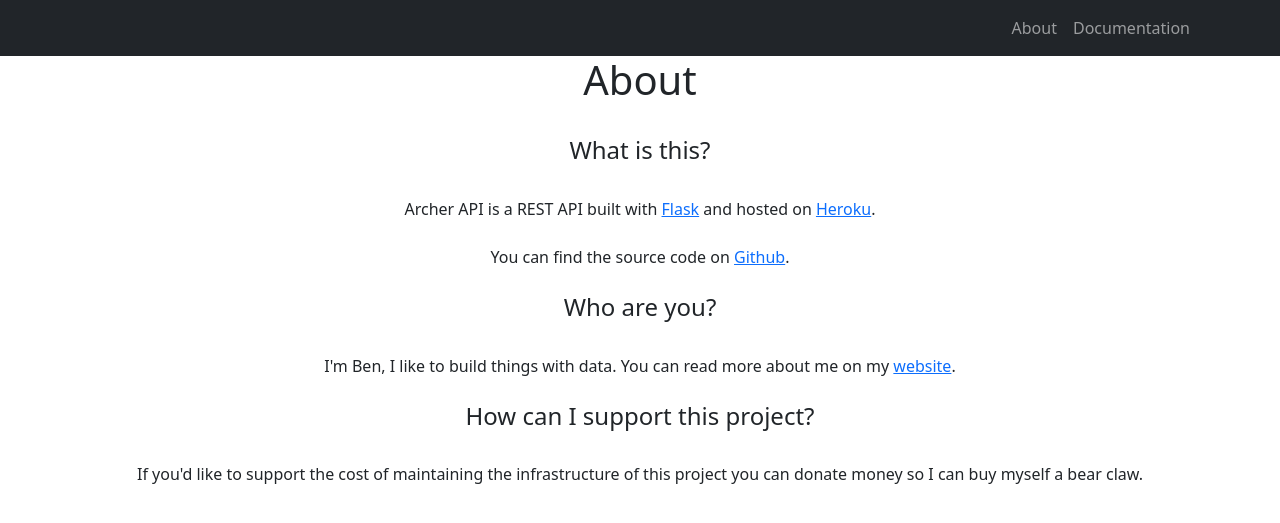
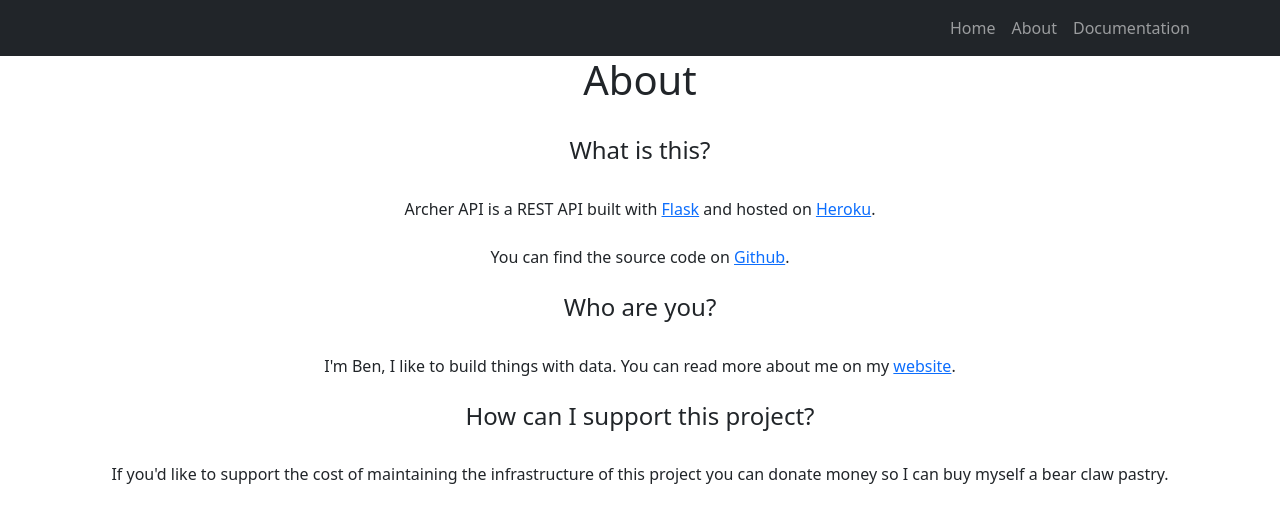
Before and after one commit to ben-n93/Archer_API, a Python web app: template templates/about.html in a window 1280 px wide. Shown: the top 523 px of the page. Run offline with Jinja, Linux system fonts and the light colour scheme; the template is opened without the code that fills it, so the values that code supplies are empty; some libraries are stand-ins or nearby versions.

Commit message:
updated documentation and about page

```diff
--- a/swagger.yml
+++ b/swagger.yml
@@ -6,6 +6,8 @@ info:
     Archer API is a REST API based on the adult animated sitcom Archer.
 
     It provides data about the show's episodes, characters and quotes.
+
+    Github: https://github.com/ben-n93/archer_api
   version: "1.0.0"
   x-logo:
     url: 'https://www.archerapi.com/logo.png'
--- a/templates/about.html
+++ b/templates/about.html
@@ -10,6 +10,7 @@
     <!-- Core theme CSS (includes Bootstrap)-->
     <link href="{{ url_for('static', filename='styles.css') }}" rel="stylesheet" type="text/css" />
     <link rel="stylesheet" href="https://.jsdelivr.net/npm/bootstrap@5.1.3/dist/css/bootstrap.min.css">
+    <link rel="icon" href="https://www.archerapi.com/archer_favicon.png">
 
     <style>
         img {
@@ -37,6 +38,7 @@
                 aria-label="Toggle navigation"><span class="navbar-toggler-icon"></span></button>
             <div class="collapse navbar-collapse" id="navbarSupportedContent">
                 <ul class="navbar-nav ms-auto mb-2 mb-lg-0">
+                    <li class="nav-item"><a class="nav-link" href="https://www.archerapi.com">Home</a></li>
                     <li class="nav-item"><a class="nav-link" href="https://www.archerapi.com/about">About</a></li>
                     <li class="nav-item"><a class="nav-link"
                             href="https://www.archerapi.com/documentation">Documentation</a></li>
@@ -56,7 +58,7 @@
         Archer API is a REST API built with <a href="https://flask.palletsprojects.com/en/2.2.x/">Flask</a> and hosted
         on <a href=https://www.heroku.com />Heroku</a>.<br>
         <br>
-        You can find the source code on <a href="https://github.com/ben-n93">Github</a>.<br>
+        You can find the source code on <a href="https://github.com/ben-n93/archer_api">Github</a>.<br>
         <br>
 
         <h4>Who are you?</h4>
@@ -67,7 +69,7 @@
         <h4>How can I support this project?</h4>
         <br>
         If you'd like to support the cost of maintaining the infrastructure of this project you can donate money so I
-        can buy myself a bear claw.<br>
+        can buy myself a bear claw pastry.<br>
         <br>
         <script type="text/javascript" src="https://cdnjs.buymeacoffee.com/1.0.0/button.prod.min.js"
             data-name="bmc-button" data-slug="ben93" data-color="#BD5FFF" data-emoji="🥐" data-font="Cookie"
```
